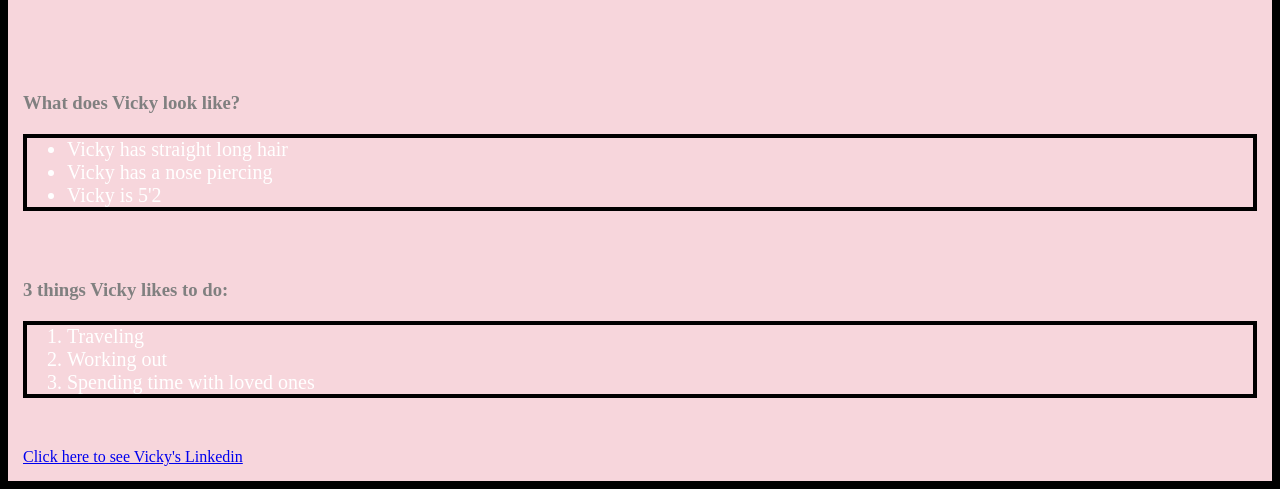
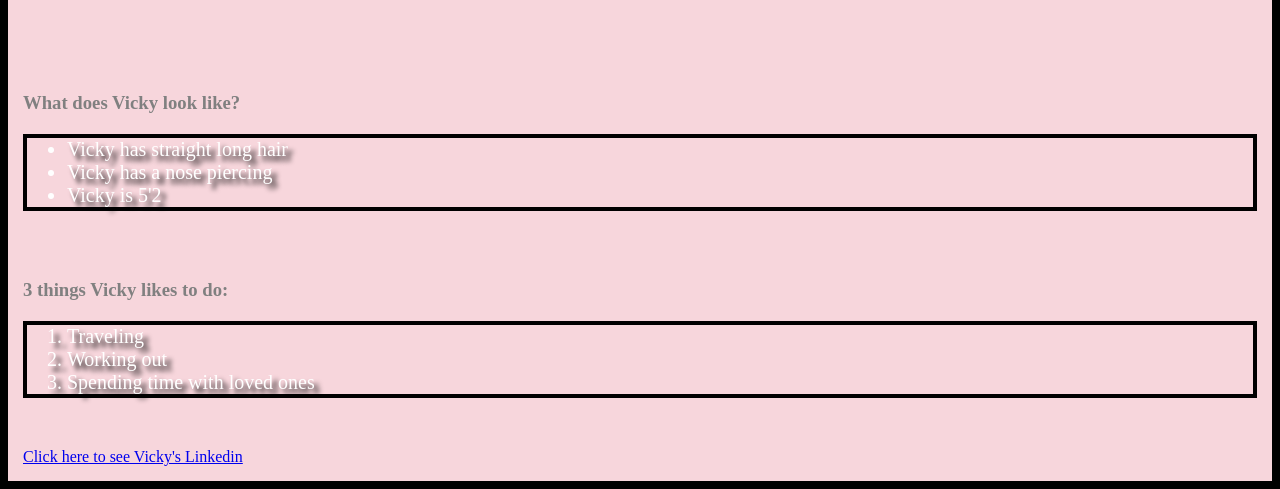
Before and after one commit to vickyh0/Classwork, a plain HTML site: page myfirstpage/index.html in a window 1280 px wide. Shown: the part 654-1143 px from the top of the page. Drawn offline with Linux system fonts and the light colour scheme.

Commit message:
added css to index page

```diff
--- a/myfirstpage/index.html
+++ b/myfirstpage/index.html
@@ -34,9 +34,9 @@
             </div>
                 <h3 id="firstList">What does Vicky look like?</h3>
                 <ul style="font-size: 20px;">
-                    <li style="color: white;">Vicky has straight long hair</li>
-                    <li style="color: white;">Vicky has a nose piercing</li>
-                    <li style="color: white;">Vicky is 5'2</li>
+                    <li style="color: white;text-shadow: 5px 5px 5px black;">Vicky has straight long hair</li>
+                    <li style="color: white;text-shadow: 5px 5px 5px black">Vicky has a nose piercing</li>
+                    <li style="color: white;text-shadow: 5px 5px 5px black">Vicky is 5'2</li>
                 </ul>
             </div>
         </div>
@@ -44,9 +44,9 @@
         <div class="lists">
             <h3 id="secondList">3 things Vicky likes to do:</h3>
             <ol style="font-size: 20px;">
-                <li style="color: white;">Traveling</li>
-                <li style="color: white;">Working out</li>
-                <li style="color: white;">Spending time with loved ones</li>
+                <li style="color: white;text-shadow: 5px 5px 5px black">Traveling</li>
+                <li style="color: white;text-shadow: 5px 5px 5px black">Working out</li>
+                <li style="color: white;text-shadow: 5px 5px 5px black">Spending time with loved ones</li>
             </ol>
 
         </div>
```
